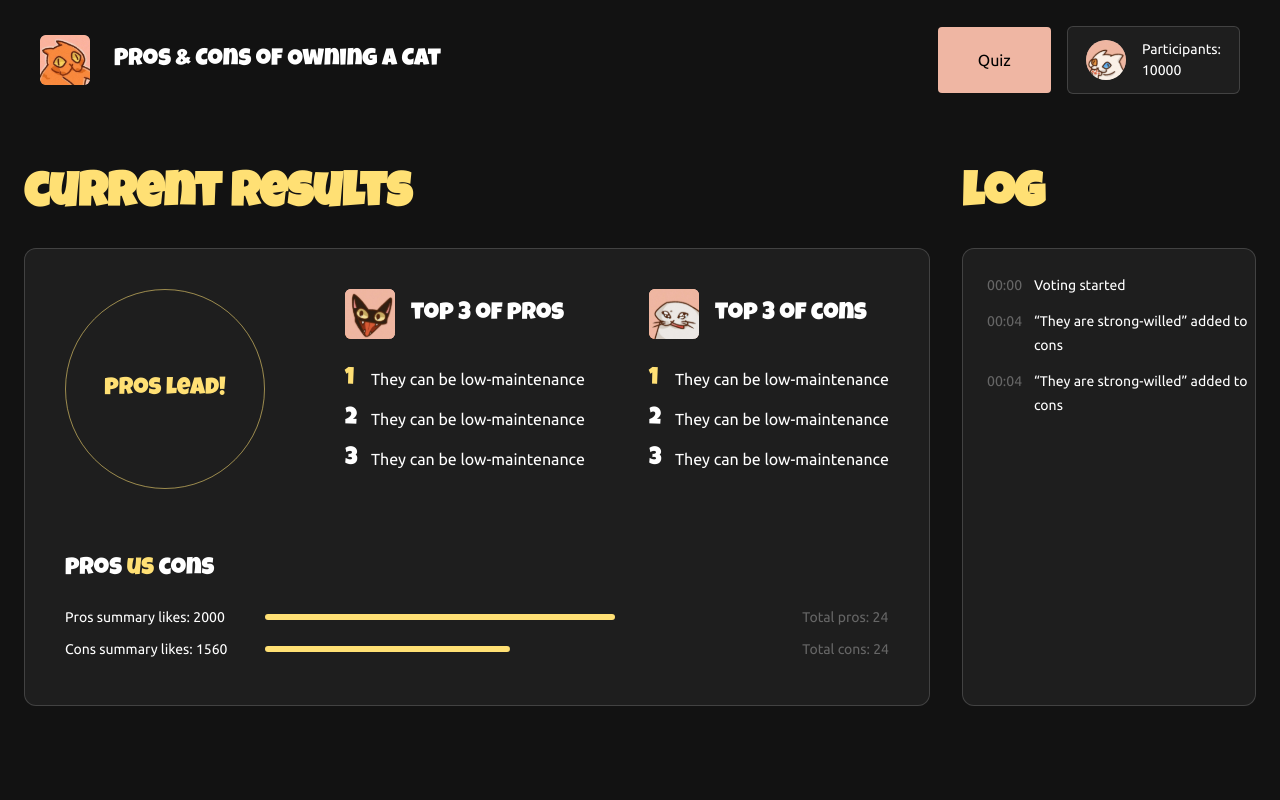
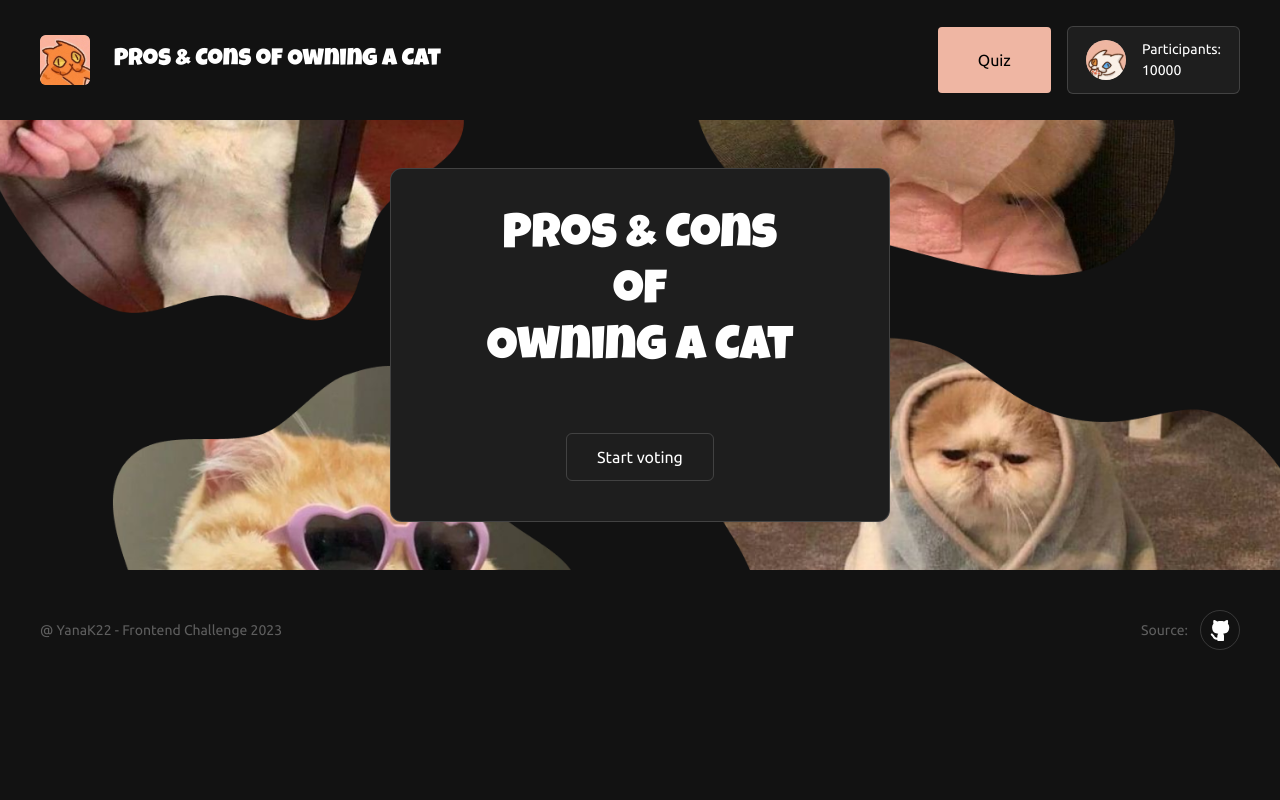
Before and after one commit to YanaK22/challenge, an Angular app: page / in a window 1280 px wide. Before the commit this address led to /vote-page. Shown: the top 800 px of the page. Built offline with nearby package versions, Linux system fonts and the light colour scheme.

Commit message:
add start page

```diff
--- a/src/app/app-routing.module.ts
+++ b/src/app/app-routing.module.ts
@@ -1,6 +1,7 @@
 import { NgModule } from '@angular/core';
 import { RouterModule, Routes } from '@angular/router';
 import { VotePageComponent } from './vote-page/vote-page.component';
+import { StartPageComponent } from './start-page/start-page.component';
 
 const routes: Routes = [
   {
@@ -10,7 +11,7 @@ const routes: Routes = [
   {
     path: '',
     pathMatch: 'full',
-    redirectTo: 'vote-page',
+    component: StartPageComponent,
   }
 ];
 
--- a/src/app/app.module.ts
+++ b/src/app/app.module.ts
@@ -19,10 +19,12 @@ import { AddItemDialogComponent } from './add-item-dialog/add-item-dialog.compon
 import { MatDialogModule } from '@angular/material/dialog';
 import { NotificationDialogComponent } from './notification-dialog/notification-dialog.component';
 import { QuizDialogComponent } from './quiz-dialog/quiz-dialog.component';
+import { StartPageComponent } from './start-page/start-page.component';
 
 @NgModule({
   declarations: [
     AppComponent,
+    StartPageComponent,
     VotePageComponent,
     VoteCardComponent,
     AddItemDialogComponent,
--- /dev/null
+++ b/src/app/start-page/start-page.component.html
@@ -0,0 +1,10 @@
+<div class="start-page">
+  <div class="card">
+    <div class="title">Pros & Cons <br> of <br> Owning a Cat</div>
+    <button class="start-button" mat-stroked-button (click)="start()">Start voting</button>
+  </div>
+
+  <div class="bg-container">
+    <img src="assets/images/bg.png">
+  </div>
+</div>
--- /dev/null
+++ b/src/app/start-page/start-page.component.scss
@@ -0,0 +1,52 @@
+@import "../../styles-shared";
+
+.start-page {
+  min-height: calc(100% - 240px);
+  padding: 48px 24px;
+  position: relative;
+  display: flex;
+  align-items: center;
+  justify-content: center;
+}
+
+.card {
+  width: 500px;
+  display: flex;
+  flex-direction: column;
+  align-items: center;
+  justify-content: center;
+  row-gap: 56px;
+  background: $black-600;
+  border: $border;
+  border-radius: $border-radius-12;
+  padding: 40px;
+}
+
+.title {
+  font-family: $h-font-family;
+  font-size: 48px;
+  line-height: 56px;
+  text-align: center;
+}
+
+.start-button {
+  min-width: 148px;
+}
+
+.bg-container {
+  overflow: hidden;
+  position: absolute;
+  top: 0;
+  left: 0;
+  right: 0;
+  bottom: 0;
+  z-index: -1;
+  pointer-events: none;
+  display: flex;
+  align-items: center;
+  justify-content: center;
+
+  img {
+    max-width: 1320px;
+  }
+}
--- /dev/null
+++ b/src/app/start-page/start-page.component.ts
@@ -0,0 +1,15 @@
+import { Component } from '@angular/core';
+import { Router } from '@angular/router';
+
+@Component({
+  selector: 'app-start-page',
+  templateUrl: './start-page.component.html',
+  styleUrls: ['./start-page.component.scss']
+})
+export class StartPageComponent {
+  constructor(private router: Router) {}
+
+  start() {
+    this.router.navigate(['/vote-page']);
+  }
+}
--- a/src/styles.scss
+++ b/src/styles.scss
@@ -7,7 +7,7 @@
 
 html,
 body {
-  height: 100%;
+  min-height: 100%;
   font-family: $font-family;
   font-size: 16px;
   line-height: 24px;
```
Also changed, not shown: src/assets/images/bg.png (added).
